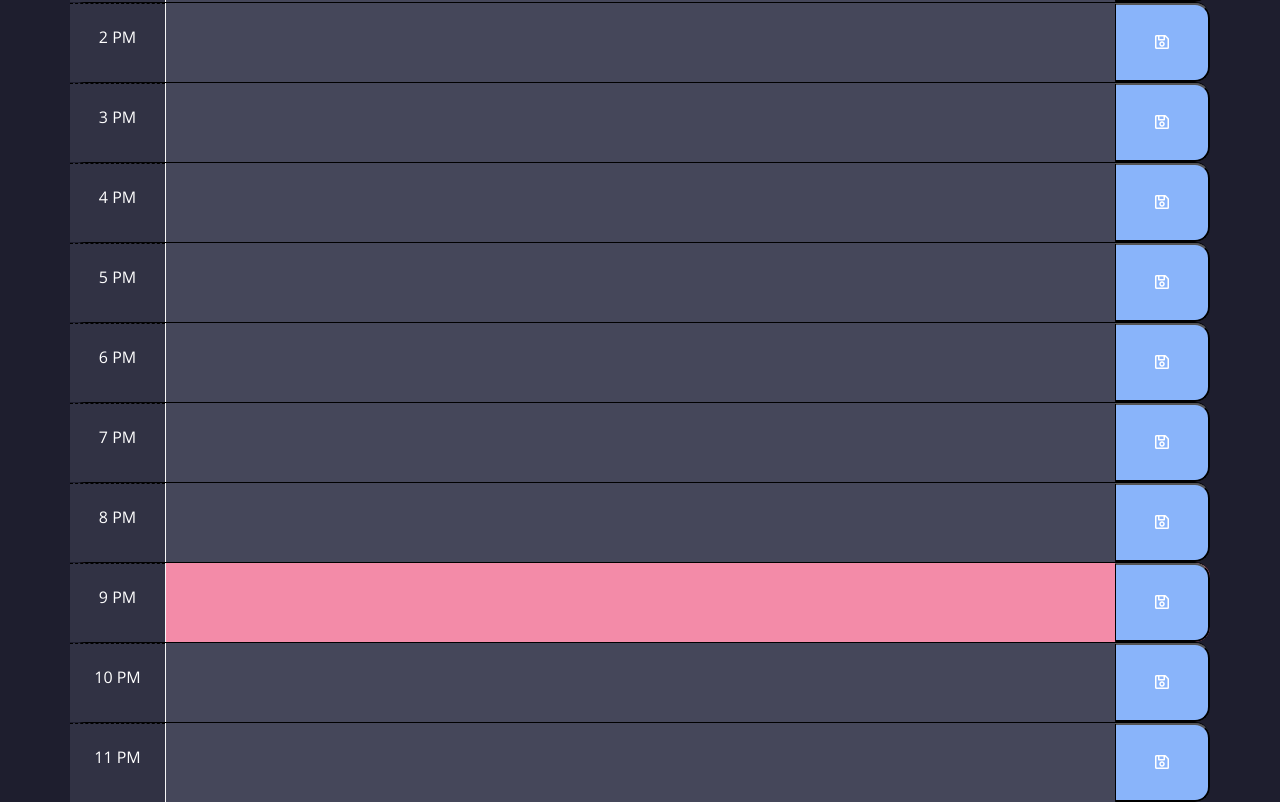
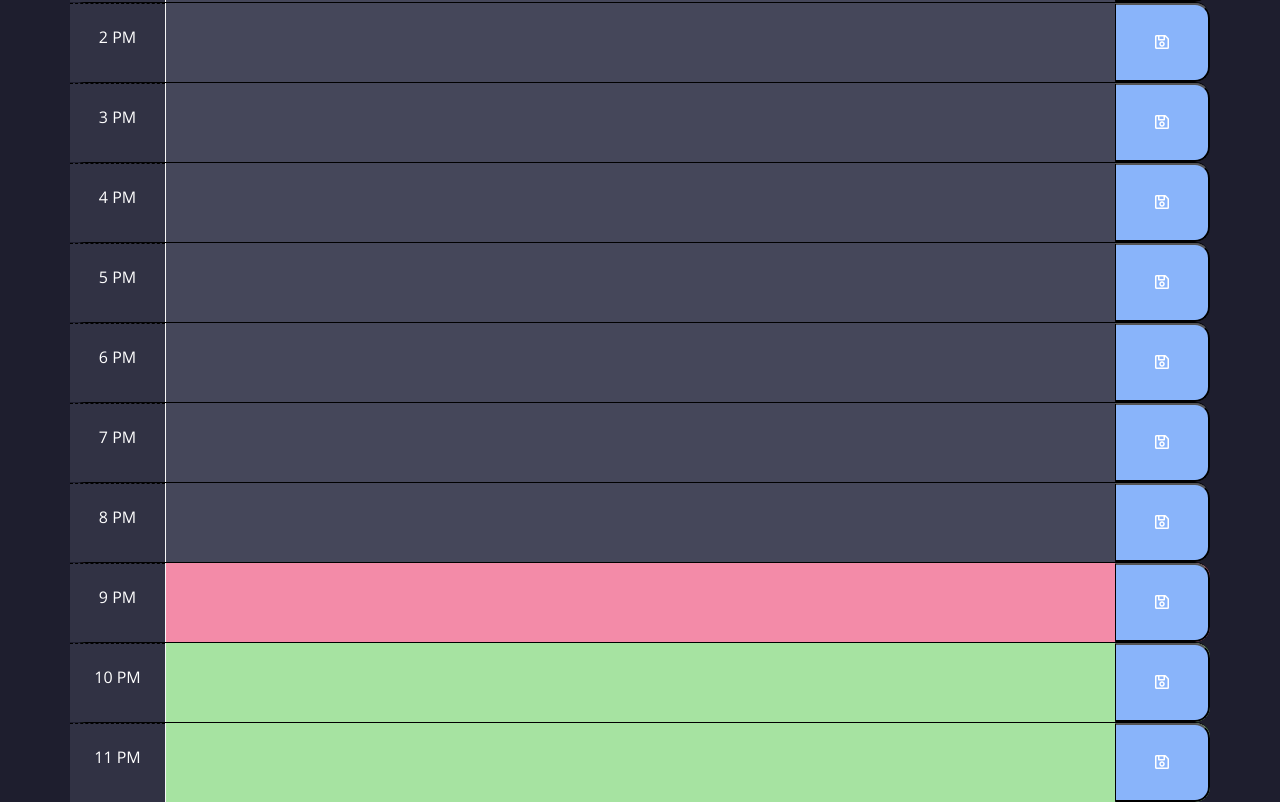
Before and after one commit to lunar-potato/daily-planner-app, a plain HTML site: page index.html in a window 1280 px wide. Shown: the part 749-1551 px from the top of the page. Drawn offline with nearby package versions, Linux system fonts and the light colour scheme.

Commit message:
Fixed color blocks and added dayjs plugin for parse format

```diff
--- a/assets/js/script.js
+++ b/assets/js/script.js
@@ -1,3 +1,4 @@
+dayjs.extend(window.dayjs_plugin_customParseFormat);
 $(document).ready(function () {
   // Array for timeblocks setting it hourly in "h A" format
   let timeblocks = [
@@ -24,9 +25,9 @@ $(document).ready(function () {
     timeblock.html(
       '<div class="col-md-1 hour">' +
         timeblocks[i] +
-      '</div>' +
-      '<textarea class="col-md-10 description"></textarea>' +
-      '<button class="col-md-1 saveBtn"><i class="far fa-save"></i></button>'
+        "</div>" +
+        '<textarea class="col-md-10 description"></textarea>' +
+        '<button class="col-md-1 saveBtn"><i class="far fa-save"></i></button>'
     );
     container.append(timeblock);
   }
@@ -48,33 +49,32 @@ $(document).ready(function () {
     console.log("Time:", time);
     console.log("Current:", currentTime);
 
-    if (time < currentTime) {
+    if (dayjs(time, "h A").isBefore(dayjs(currentTime, "h A"))) {
       $(this).addClass("past");
-      $(this).removeClass("future").removeClass("present");
+      $(this).removeClass("future present");
       console.log("past");
     } else if (time === currentTime) {
       $(this).addClass("present");
-      $(this).removeClass("future").removeClass("past");
+      $(this).removeClass("future past");
       console.log("present");
     } else {
       $(this).addClass("future");
-      $(this).removeClass("past").removeClass("present");
+      $(this).removeClass("past present");
       console.log("future");
     }
-
   });
 
   // Setting event handlers
-  $(".saveBtn").click(function() {
+  $(".saveBtn").click(function () {
     let description = $(this).siblings(".description").val();
     let index = $(this).closest(".time-block").index();
     localStorage.setItem("event-" + index, description);
 
     $(".notification").addClass("show");
 
-    setTimeout(function() {
+    setTimeout(function () {
       $(".notification").removeClass("show");
-    }, 5000)
+    }, 5000);
   });
 
   // Loading event description from local storage
--- a/index.html
+++ b/index.html
@@ -43,6 +43,7 @@
 
     <script src="https://cdnjs.cloudflare.com/ajax/libs/jquery/3.2.1/jquery.min.js"></script>
     <script src="https://cdn.jsdelivr.net/npm/dayjs@1/dayjs.min.js"></script>
+    <script src="https://cdn.jsdelivr.net/npm/dayjs@1/plugin/customParseFormat.js"></script>
     <script src="assets/js/script.js"></script>
   </body>
 </html>
```
